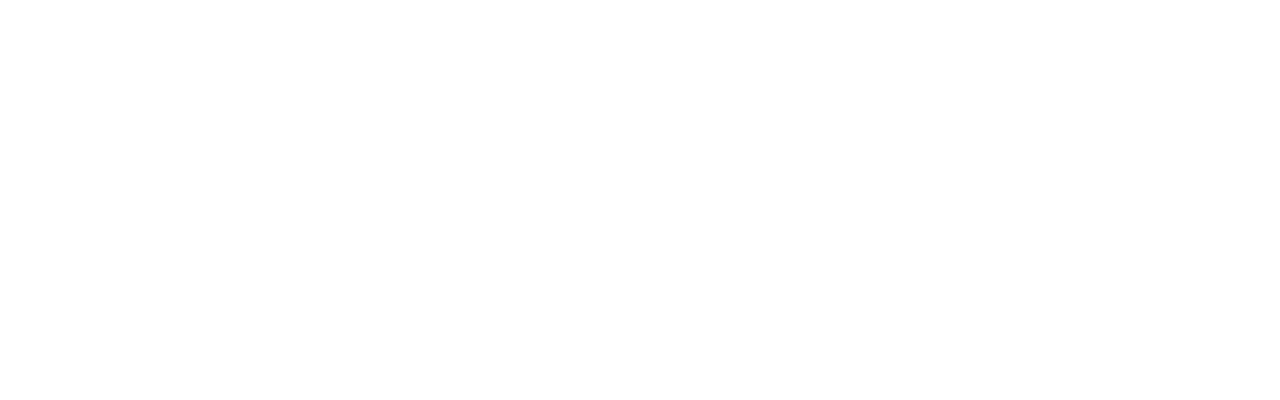
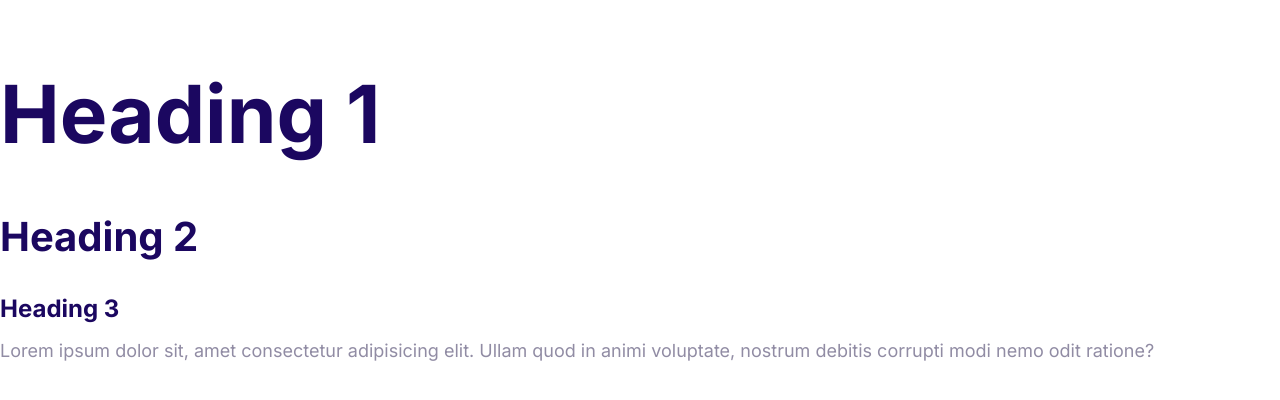
Before and after one commit to Louison-Boi/HTML-CSS3, a plain HTML site: page index.html in a window 1280 px wide. Drawn offline with Linux system fonts and the light colour scheme.

Commit message:
Define the style for the font

```diff
--- a/css/styles.css
+++ b/css/styles.css
@@ -6,3 +6,51 @@
   --color-body: #918ca4;
 
 }
+html{
+  font-size: 62.5%;
+}
+body{
+  font-family: Inter, Arial, Arial, Helvetica, sans-serif;
+  font-size: 2,4rem;
+  line-height: 1.5;
+  color: var(--color-body)
+
+}
+
+h1, h2, h3{
+  color: var(--color-headings);
+  margin-bottom: 1rem;
+
+}
+
+h1{
+  font-size: 7rem;
+}
+
+h2{
+  font-size: 4rem;
+}
+
+h3{
+  font-size: 3rem;
+}
+
+p{
+  margin-top: 0;
+}
+
+@media screen and (min-width: 1024px){
+  body{
+    font-size: 1.8rem;
+  }
+  h1{
+    font-size: 8rem;
+  }
+  h2{
+    font-size: 4rem;
+  }
+  h3{
+    font-size: 2.4rem;
+  }
+
+}
--- a/index.html
+++ b/index.html
@@ -7,6 +7,19 @@
     <title>Document</title>
     <link rel="stylesheet" href="css/normalize.css" />
     <link rel="stylesheet" href="css/styles.css" />
+    <link rel="preconnect" href="https://fonts.gstatic.com" />
+    <link
+      href="https://fonts.googleapis.com/css2?family=Inter:wght@400;700&display=swap"
+      rel="stylesheet"
+    />
   </head>
-  <body></body>
+  <body>
+    <h1>Heading 1</h1>
+    <h2>Heading 2</h2>
+    <h3>Heading 3</h3>
+    <p>
+      Lorem ipsum dolor sit, amet consectetur adipisicing elit. Ullam quod in
+      animi voluptate, nostrum debitis corrupti modi nemo odit ratione?
+    </p>
+  </body>
 </html>
```
